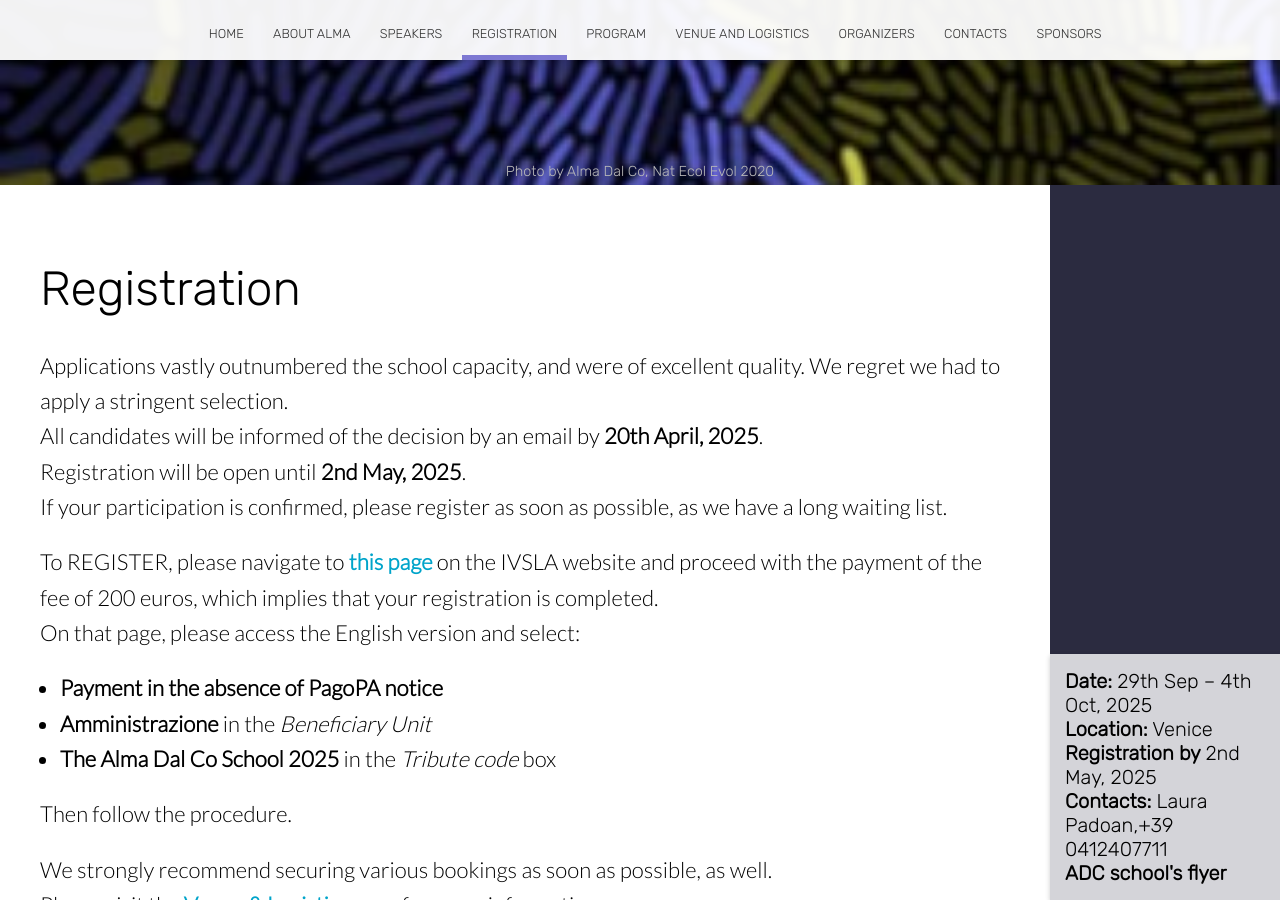
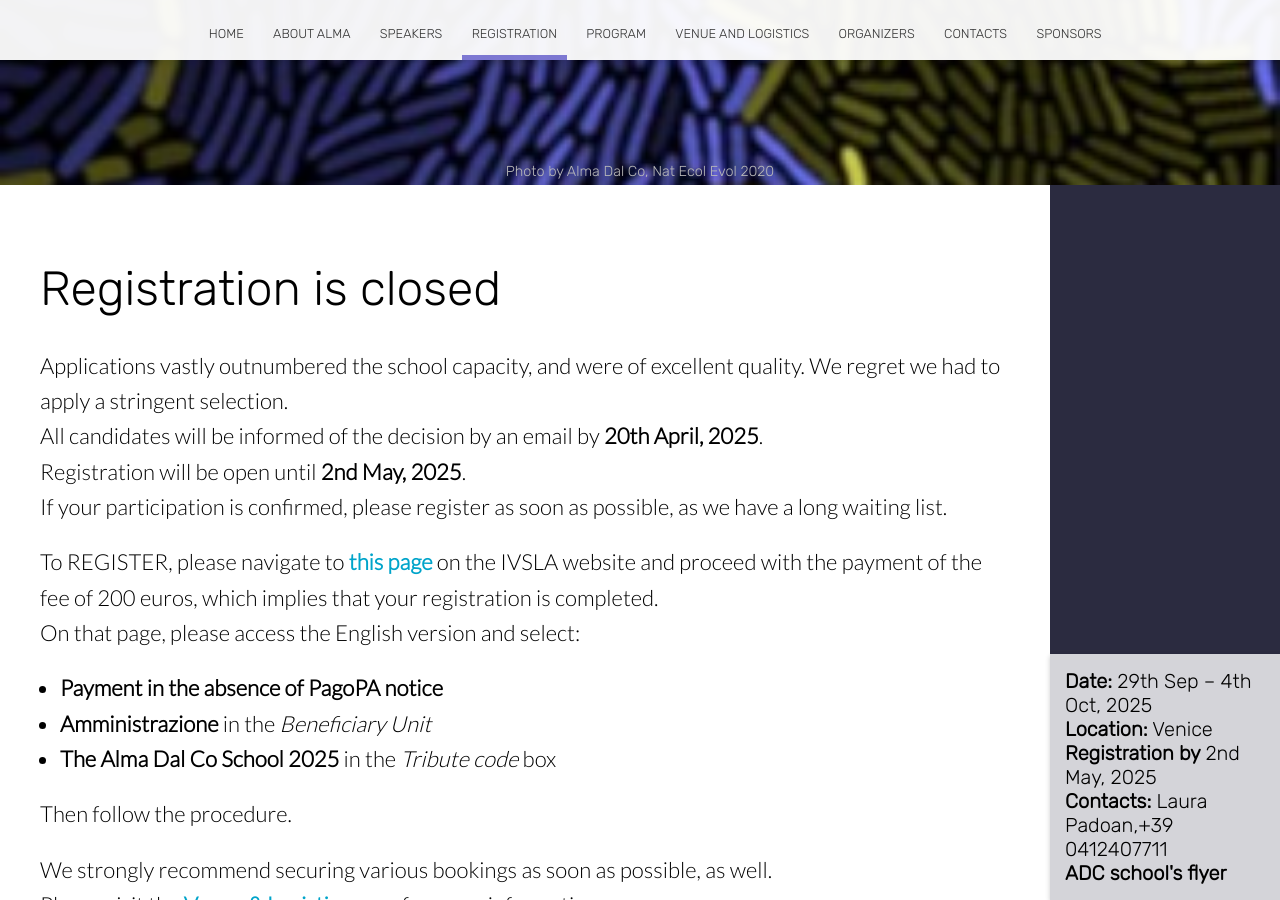
Before and after one commit to almadalcoschool/almadalcoschool.github.io, a Jekyll site: the page built from registration.html, in a window 1280 px wide and 900 px high, scrolled down 445 px. Built offline with Jekyll 4.4.1, drawn with Linux system fonts in a browser that asks for light colours; nearby versions of some CDN libraries.

Commit message:
Closed registration

```diff
--- a/registration.html
+++ b/registration.html
@@ -186,7 +186,7 @@ image: /images/home/paper_natEcoEvol2020.jpg
 	<section class="info" id="learn-more">
 		<div class="container flex">
 			<div class="text">
-				<h2 class="editable">Registration</h2>
+				<h2 class="editable">Registration is closed</h2>
 				<!-- <p> -->
 					<!-- We received 132 applications: selection is going on!<br>
 					Acceptance will be communicated by 20th April, 2025.<br>
```
